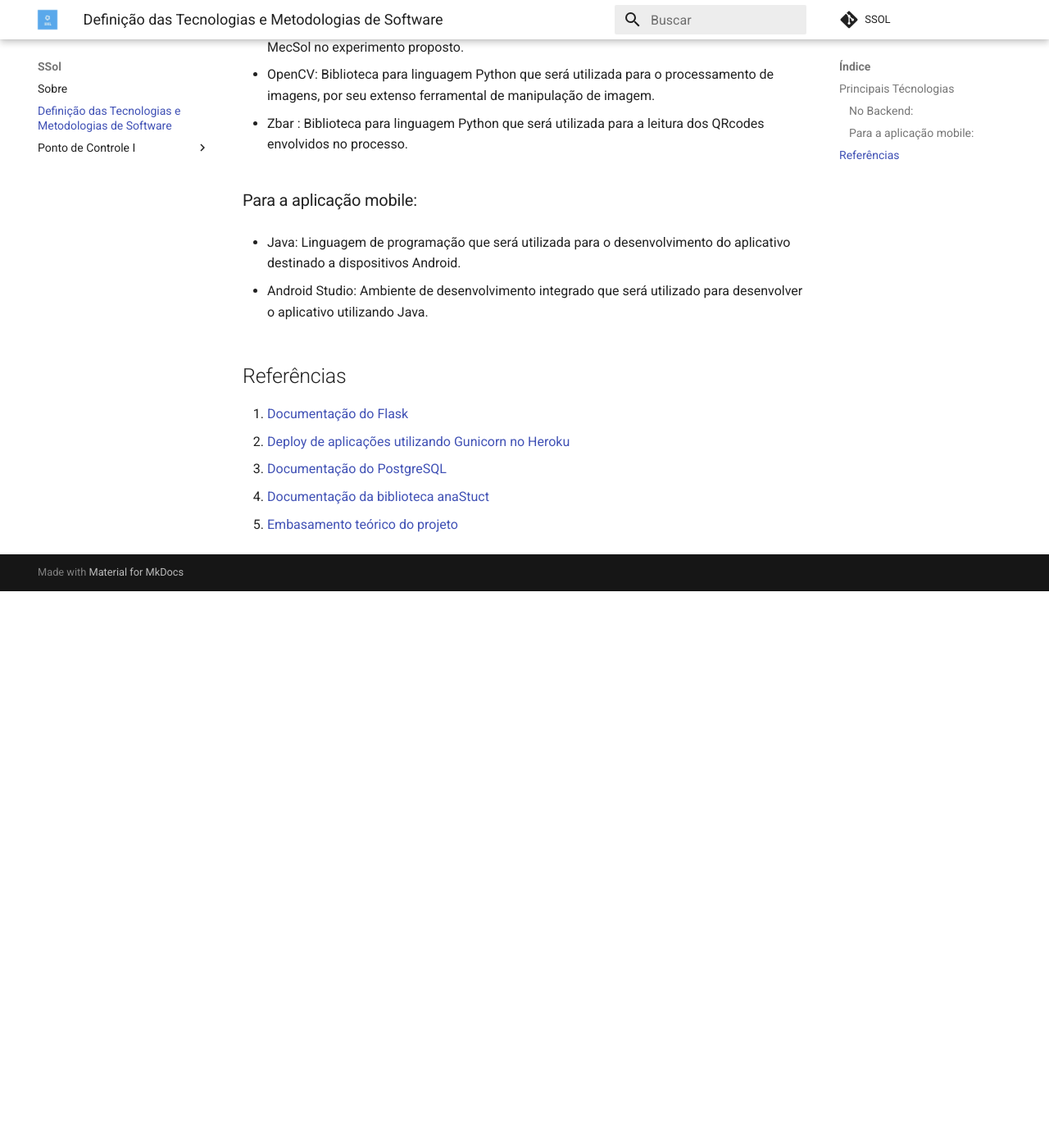
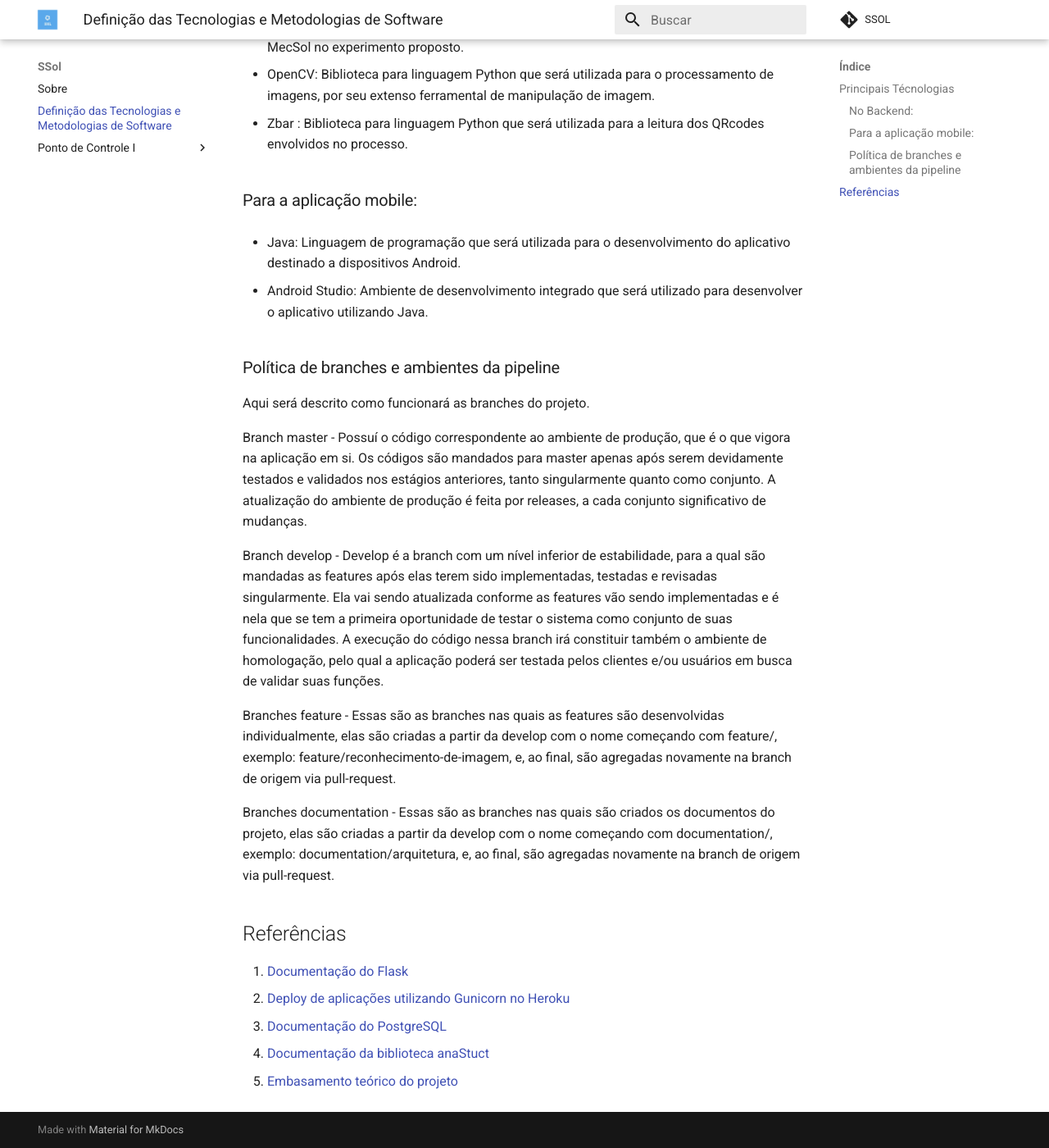
Before and after one commit to ssol-organization/Wiki, an MkDocs documentation site: the page built from docs/definicoes.md, in a window 1280 px wide and 1400 px high, scrolled down 1038 px. Shown: the whole window at 82% size. Built offline with MkDocs 1.6.1 and Material for MkDocs 9.7.7, drawn with Linux system fonts in a browser that asks for light colours; comment, search, counter and statistics services are not loaded; before the commit the page ends 1759 px from its top, so only the background shows below that.

Commit message:
Updating definicoes.md, adding documentation for branches policy and pipeline environments
Signed-off-by: Marcos Nery <marcosnery.comp@gmail.com>

```diff
--- a/docs/definicoes.md
+++ b/docs/definicoes.md
@@ -28,6 +28,19 @@ normalmente são causados por ambientes de desenvolvimento configurados de forma
 * Android Studio: Ambiente de desenvolvimento integrado que será utilizado para desenvolver o aplicativo utilizando Java.
 
 
+### Política de branches e ambientes da pipeline
+
+Aqui será descrito como funcionará as branches do projeto.
+
+Branch master - Possuí o código correspondente ao ambiente de produção, que é o que vigora na aplicação em si. Os códigos são mandados para master apenas após serem devidamente testados e validados nos estágios anteriores, tanto singularmente quanto como conjunto. A atualização do ambiente de produção é feita por releases, a cada conjunto significativo de mudanças.
+
+Branch develop - Develop é a branch com um nível inferior de estabilidade, para a qual são mandadas as features após elas terem sido implementadas, testadas e revisadas singularmente. Ela vai sendo atualizada conforme as features vão sendo implementadas e é nela que se tem a primeira oportunidade de testar o sistema como conjunto de suas funcionalidades. A execução do código nessa branch irá constituir também o ambiente de homologação, pelo qual a aplicação poderá ser testada pelos clientes e/ou usuários em busca de validar suas funções.
+
+Branches feature - Essas são as branches nas quais as features são desenvolvidas individualmente, elas são criadas a partir da develop com o nome começando com feature/, exemplo: feature/reconhecimento-de-imagem, e, ao final, são agregadas novamente na branch de origem via pull-request.
+
+Branches documentation - Essas são as branches nas quais são criados os documentos do projeto, elas são criadas a partir da develop com o nome começando com documentation/, exemplo: documentation/arquitetura, e, ao final, são agregadas novamente na branch de origem via pull-request.
+
+
 ## Referências
 
 1. [Documentação do Flask](http://flask.pocoo.org/docs/)
```
